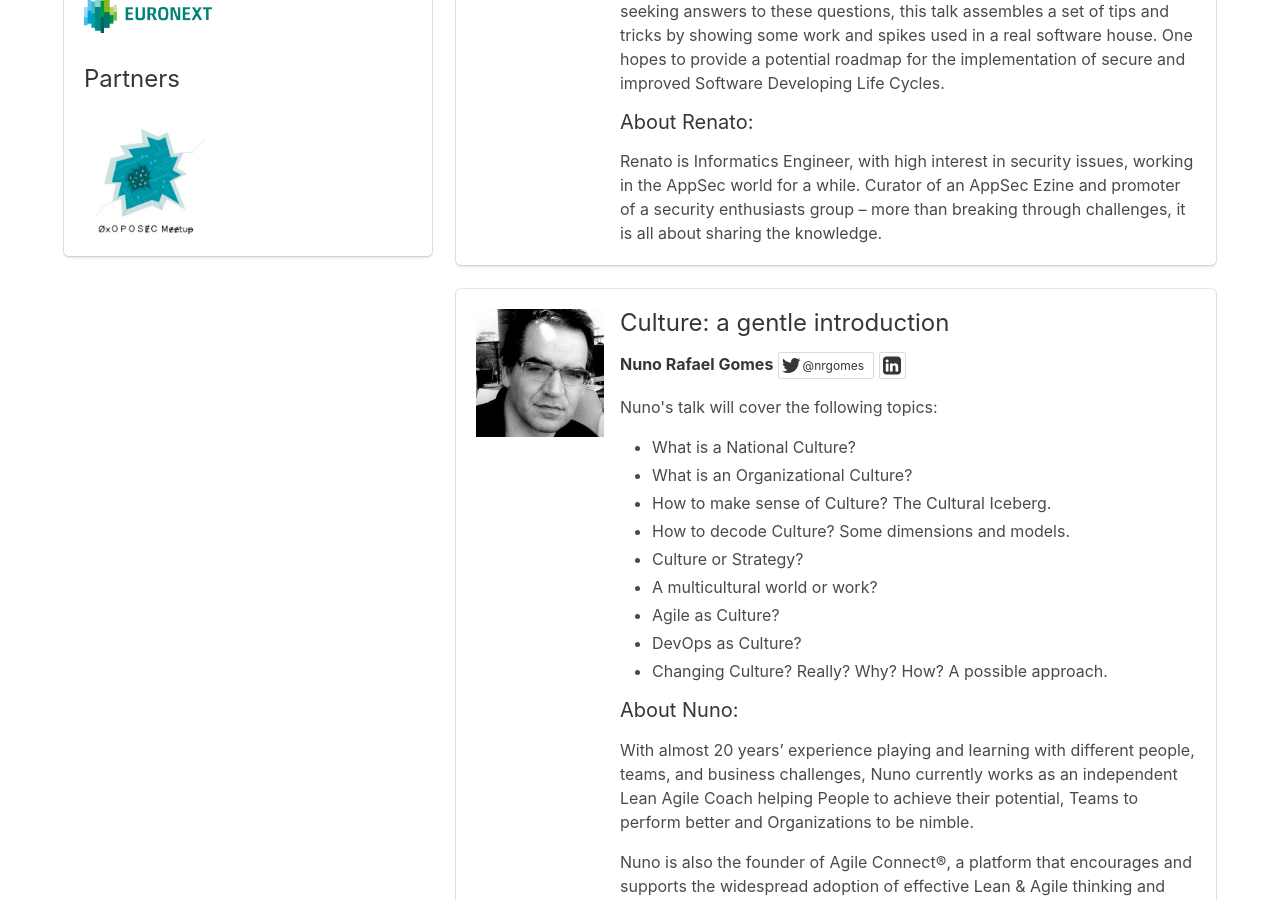
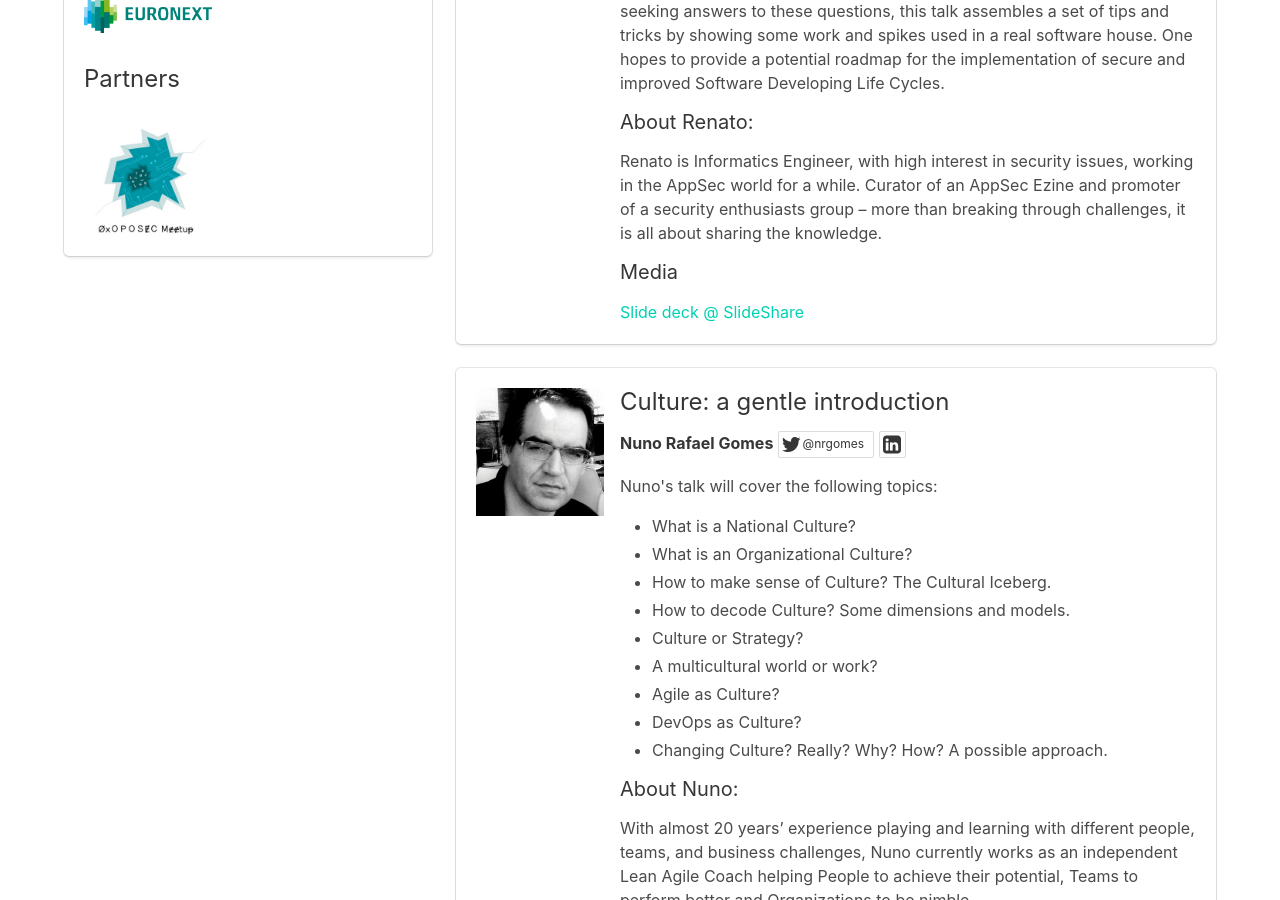
Before and after one commit to DevOpsPorto/devopsporto.github.io, a Jekyll site: the page built from index.md, in a window 1280 px wide and 900 px high, scrolled down 752 px. Built offline with Jekyll 4.4.1, drawn with Linux system fonts in a browser that asks for light colours.

Commit message:
add slidedeck

```diff
--- a/_includes/meetup2017006.html
+++ b/_includes/meetup2017006.html
@@ -52,6 +52,8 @@
               an AppSec Ezine and promoter of a security enthusiasts group – more than breaking through challenges, it is
               all about sharing the knowledge.
             </p>
+            <h4>Media</h4>
+            <p><a href="https://speakerdeck.com/devopsporto/devopsporto-meetup6-security-in-the-wild" target="_blank">Slide deck @ SlideShare</a></p>
           </div>
         </div>
       </article>
```
